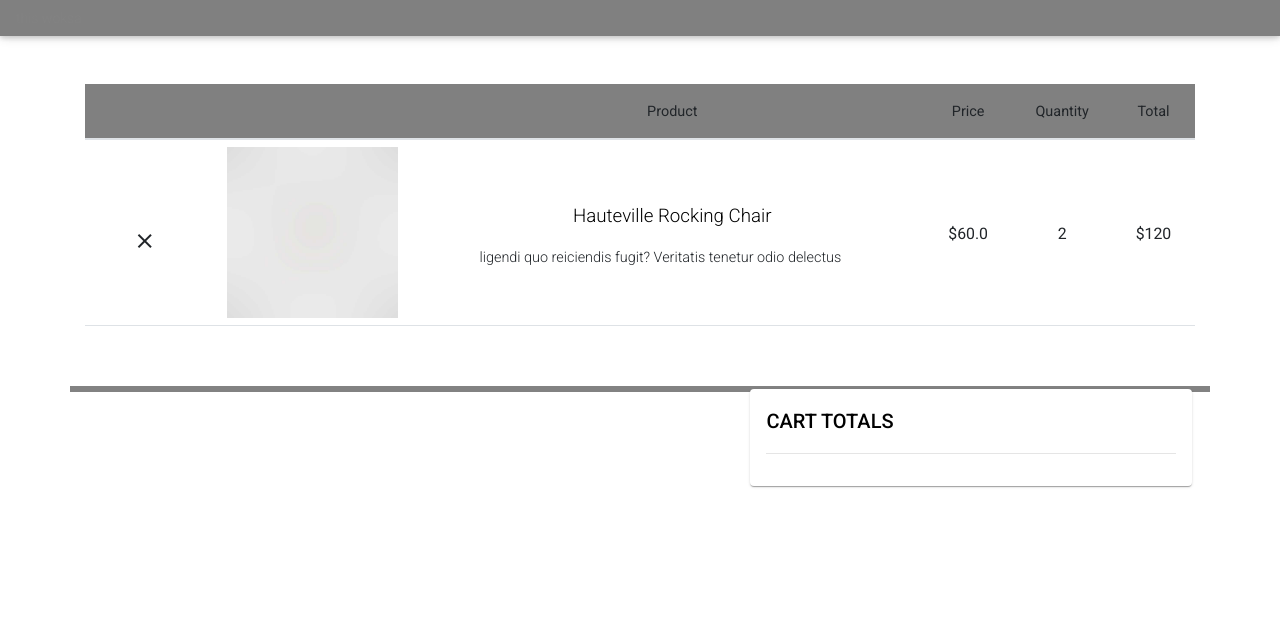
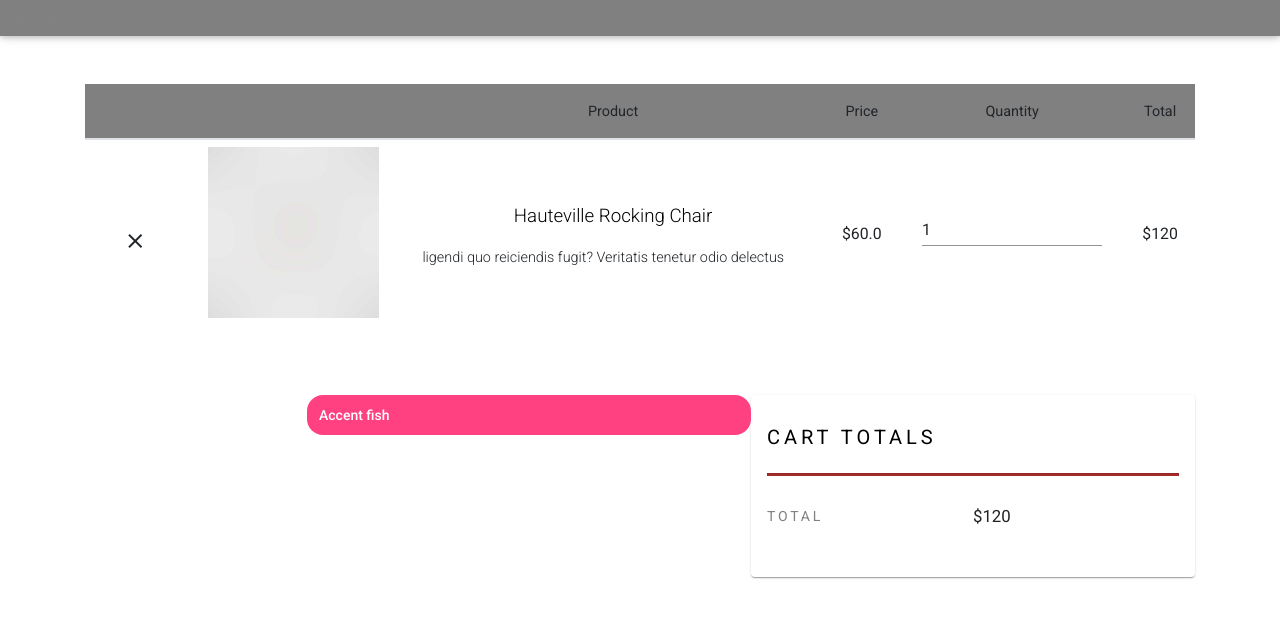
Before and after one commit to wilbrone/ClickToShop, an Angular app: page /click-2-shop/order in a window 1280 px wide. Shown: the top 618 px of the page. Built offline with nearby package versions, Linux system fonts and the light colour scheme; some icons are missing.

Commit message:
add styling to cart page

```diff
--- a/src/app/app.module.ts
+++ b/src/app/app.module.ts
@@ -13,6 +13,7 @@ import {MatInputModule} from '@angular/material/input';
 import {MatToolbarModule} from '@angular/material/toolbar';
 import {MatTabsModule} from '@angular/material/tabs';
 import {MatTableModule} from '@angular/material/table';
+import {MatChipsModule} from '@angular/material/chips';
 
 
 import { HomeComponent } from './components/home/home.component';
@@ -42,7 +43,8 @@ import { CartComponent } from './components/cart/cart.component';
     MatInputModule,
     MatToolbarModule,
     MatTabsModule,
-    MatTableModule
+    MatTableModule,
+    MatChipsModule
   ],
   providers: [],
   bootstrap: [AppComponent]
--- a/src/app/components/cart/cart.component.css
+++ b/src/app/components/cart/cart.component.css
@@ -38,3 +38,16 @@ td .digts {
         padding: .75em;
     }
 }
+
+#totals {
+    letter-spacing: 0.2em;
+    font-weight: 400;
+    padding-top: 0.5em;
+    padding-bottom: 0.2em;
+}
+
+mat-chip {
+    width: 100%;
+    height: 2.8em;
+    text-align: center !important;
+}
--- a/src/app/components/cart/cart.component.html
+++ b/src/app/components/cart/cart.component.html
@@ -40,7 +40,12 @@
 
           <!--  -->
           <td>
-            <p class="digts">2</p>
+            <p class="digts">
+              <mat-form-field class="example-full-width">
+                <mat-label></mat-label>
+                <input matInput type="number" value="1">
+              </mat-form-field>
+            </p>
           </td>
 
           <!--  -->
@@ -48,25 +53,28 @@
             <p class="digts">$120</p>
           </td>
         </tr>
-        <tr>
-          <td></td>
-          <td></td>
-          <td></td>
-          <td></td>
-          <td></td>
-          <td></td>
-        </tr>
       </tbody>
     </table>
   </div>
-  <div class="container" style="border:solid">
-    <mat-card style="width:40%;float:right;">
-      <h2>
+  <div class="container" style="margin-top:5em;">
+    <mat-card style="width:40%;float:right;height:13em;">
+      <h2 id="totals">
         CART TOTALS
       </h2>
-      <hr>
-      <div class="row">
+      <hr style="background-color:brown;padding-top:0.1em;">
+      <div class="container row" style="padding-top:1em;">
+        <p class="col-md-6 col-sm-12" style="letter-spacing:0.2em;color:grey;padding:0;">
+          TOTAL
+        </p>
+        <p class="col-md-6 col-sm-12" style="font-size:1.2em;">
+          $120
+        </p>
       </div>
     </mat-card>
   </div>
+  <div class="container" style="margin-top:1em;text-align: center;">
+    <mat-chip-list style="float:right;width:40%;">
+      <mat-chip color="accent" selected>Accent fish</mat-chip>
+    </mat-chip-list>
+  </div>
 </section>
```
